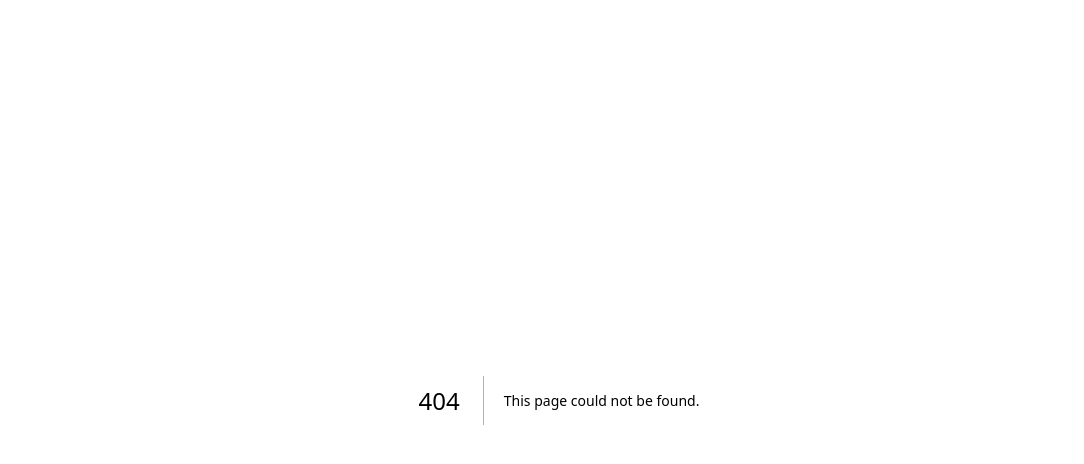
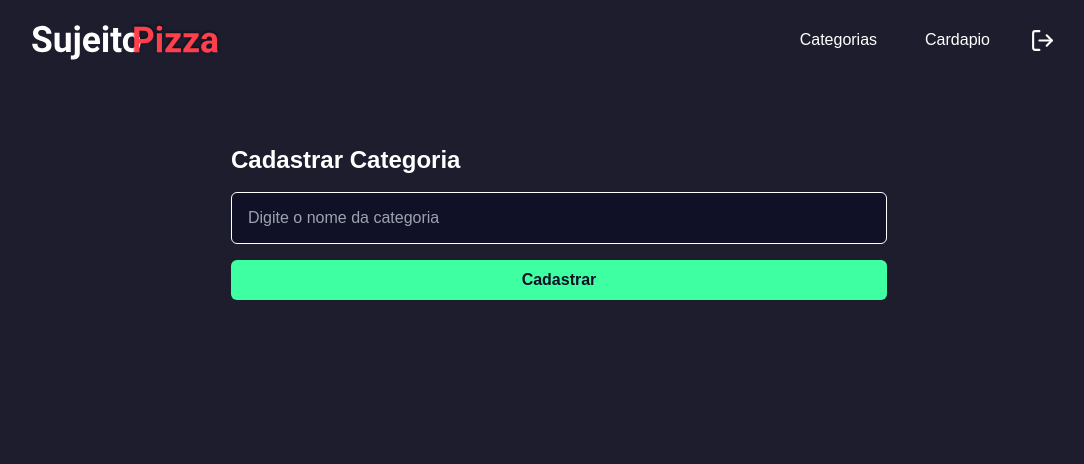
Before and after one commit to isaac545454/pizzaria-full-stack-mobile, a Next.js app in the folder front/: page /category in a window 1280 px wide. Before the commit this address had no page. Shown: the top 464 px of the page, without its empty margins (81-1165 px from the left). Built offline with nearby package versions, Linux system fonts and the light colour scheme.

Commit message:
feat: layout page category

```diff
--- a/front/components/Header.tsx
+++ b/front/components/Header.tsx
@@ -20,7 +20,7 @@ export default function Header() {
         </Link>
         <nav className="flex items-center text-white">
           <Link
-            href="/categiry"
+            href="/category"
             className="px-2 inline-block relative hover:text-red-500 transition-colors"
           >
             Categorias
--- /dev/null
+++ b/front/pages/category/index.tsx
@@ -0,0 +1,37 @@
+import Head from "next/head";
+import React, { FormEvent, useState } from "react";
+import Header from "../../components/Header";
+
+export default function index() {
+  const [name, setName] = useState<string>("");
+  const handleSubmit = (e: FormEvent) => {
+    e.preventDefault();
+    if (!name) return;
+    alert("ols");
+  };
+  return (
+    <>
+      <Head>
+        <title>Nova Categoria </title>t
+      </Head>
+      <div>
+        <Header />
+        <main className="max-w-[720px] my-16 mx-auto px-8 flex justify-between flex-col">
+          <h1 className="text-white text-2xl font-bold">Cadastrar Categoria</h1>
+          <form className="flex flex-col my-4" onSubmit={handleSubmit}>
+            <input
+              type="text"
+              placeholder="Digite o nome da categoria"
+              className="p-4 bg-dark-900 rounded-md text-white border border-white mb-4"
+              value={name}
+              onChange={(e) => setName(e.target.value)}
+            />
+            <button className="h-10 bg-green-primary font-bold rounded-md text-dark-900">
+              Cadastrar
+            </button>
+          </form>
+        </main>
+      </div>
+    </>
+  );
+}
```
